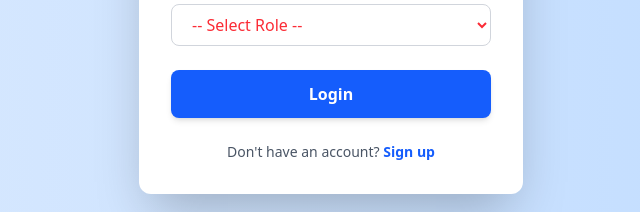
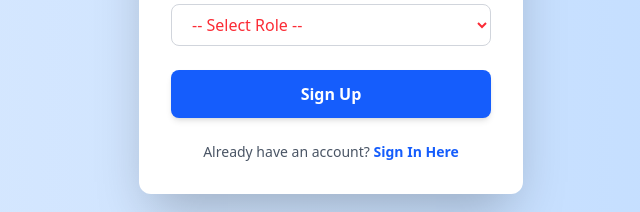
Before and after one commit to nipunbakshi12/imprest-frontend, a React (Vite) app: page / in a window 1280 px wide. Shown: the part 451-663 px from the top of the page, without its empty margins (309-949 px from the left). Built offline with nearby package versions, Linux system fonts and the light colour scheme.

Commit message:
form changes

```diff
--- a/src/components/SignUp.jsx
+++ b/src/components/SignUp.jsx
@@ -113,18 +113,18 @@ const LoginPage = () => {
           onClick={handleLogin}
           className="w-full py-3 px-4 bg-blue-600 hover:bg-blue-700 text-white font-semibold rounded-lg shadow-md hover:shadow-lg transition duration-300 ease-in-out transform hover:-translate-y-0.5"
         >
-          Login
+          Sign Up
         </button>
 
         {/* Additional Links */}
         <div className="text-center space-y-2">
           <p className="text-sm text-gray-600">
-            Don't have an account?{" "}
+            Already have an account?{" "}
             <Link
               to="/login"
               className="text-blue-600 hover:text-blue-800 font-semibold"
             >
-              Sign up
+              Sign In Here
             </Link>
           </p>
         </div>
```
